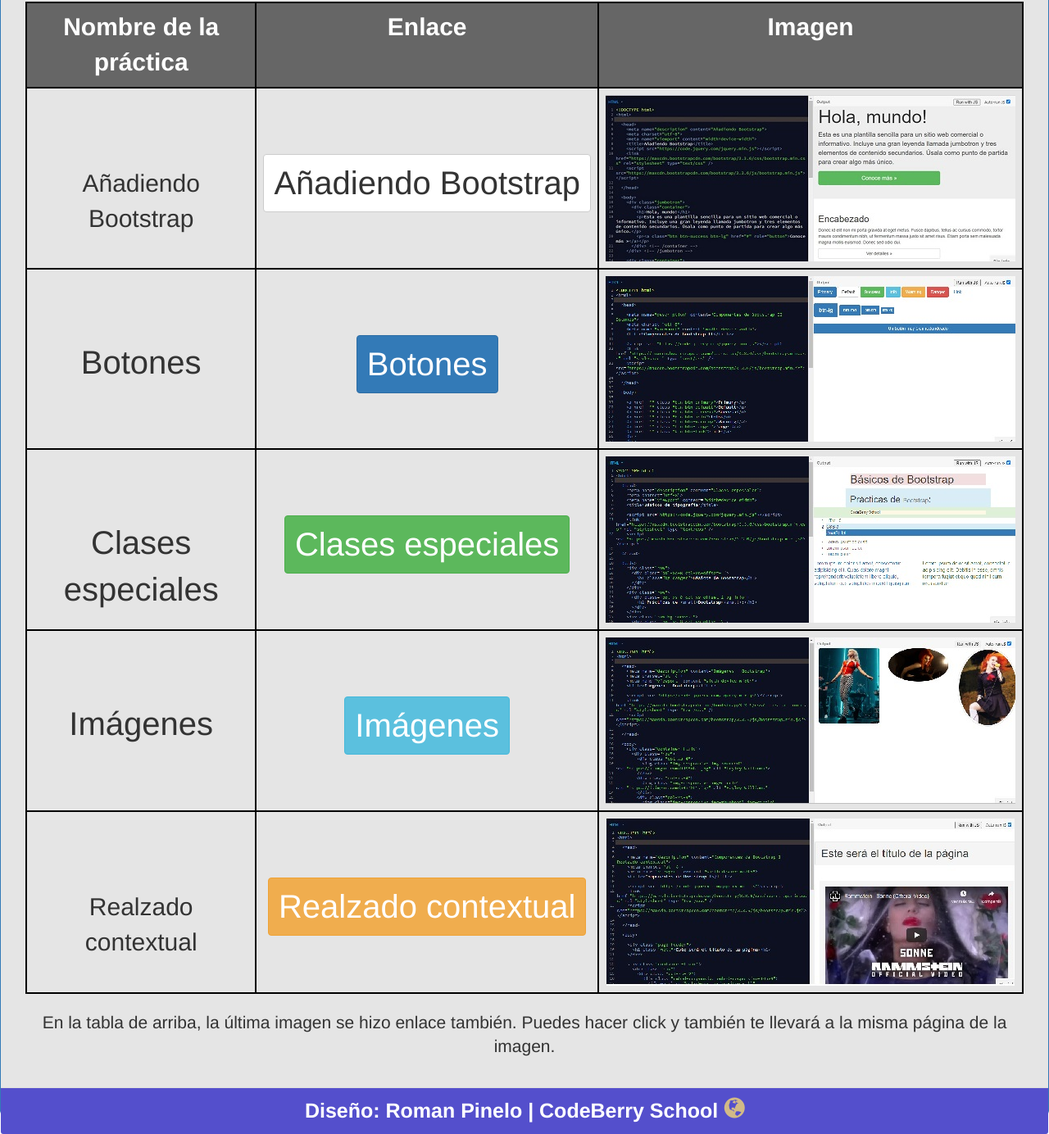
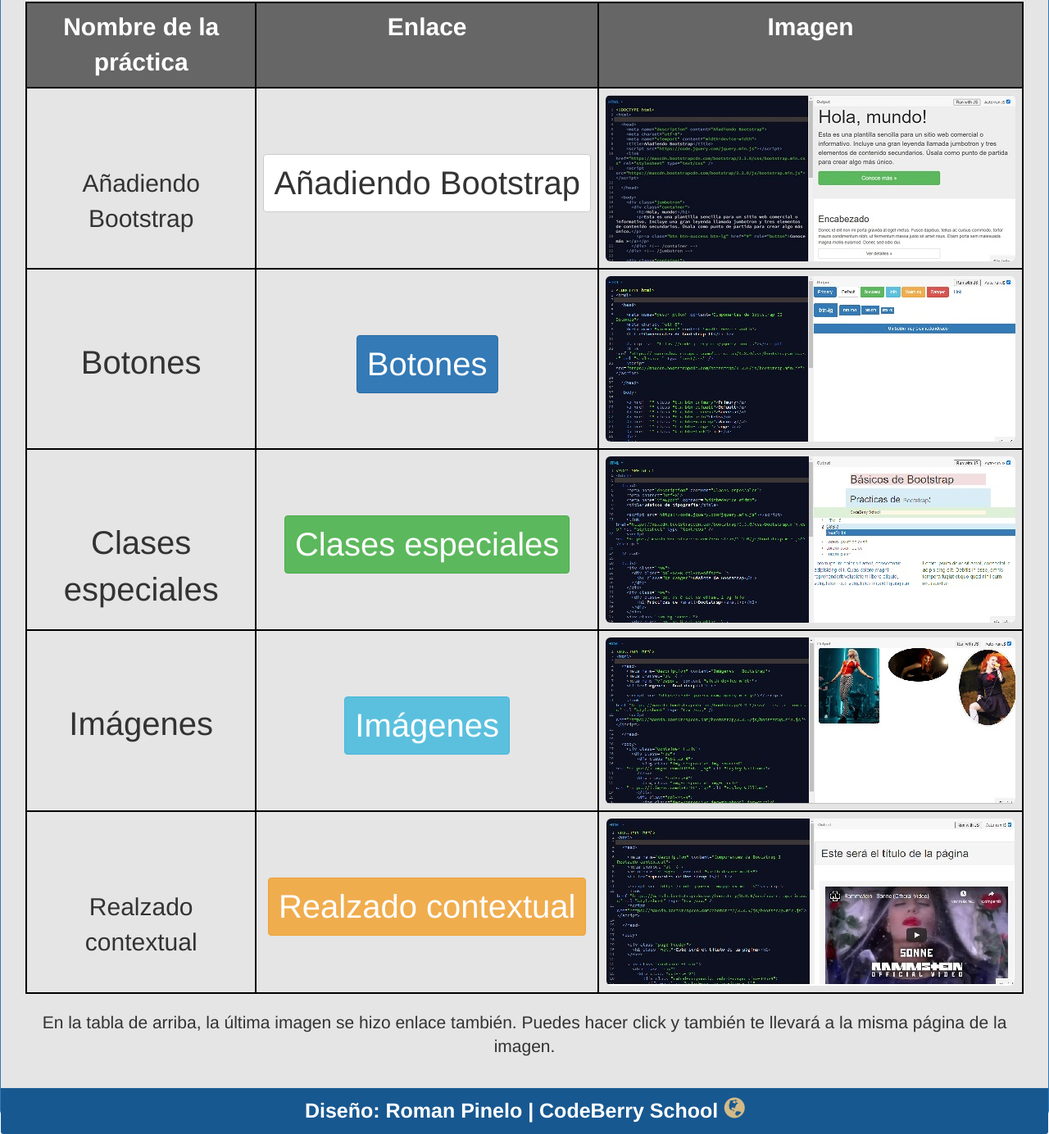
Before and after one commit to RomanPinelo/resumen-bootstrap, a plain HTML site: page index.html in a window 1280 px wide. Shown: the part 1470-2854 px from the top of the page at 82% size. Drawn offline with nearby package versions, Linux system fonts and the light colour scheme.

Commit message:
Actualizando

```diff
--- a/index.html
+++ b/index.html
@@ -124,31 +124,31 @@
                   <tr>
                     <td style="border:2px solid #000; padding-top:9.5rem; font-size:3rem;">Añadiendo Bootstrap</td>
                     <td style="border:2px solid #000; padding-top:8rem;"><a class="btn btn-default" href="https://jsbin.com/lukibef/2" target="_blank" style="font-size:4rem;">Añadiendo Bootstrap</a></td>
-                    <td style="border:2px solid #000;"><img src="imagenes/A%C3%B1adiendo_Bootstrap.jpg" alt="Añadiendo Bootstrap"></td>
+                    <td style="border:2px solid #000;"><img class="img-rounded" src="imagenes/A%C3%B1adiendo_Bootstrap.jpg" alt="Añadiendo Bootstrap"></td>
                   </tr>
 
                   <tr>
                     <td style="border:2px solid #000; padding-top:8.5rem; font-size:4rem;">Botones</td>
                     <td style="border:2px solid #000; padding-top:8rem;"><a class="btn btn-primary" href="https://jsbin.com/fizatac/1" target="_blank" style="font-size:4rem;">Botones</a></td>
-                    <td style="border:2px solid #000;"><img src="imagenes/Botones.jpg" alt="Botones"></td>
+                    <td style="border:2px solid #000;"><img class="img-rounded" src="imagenes/Botones.jpg" alt="Botones"></td>
                   </tr>
 
                   <tr>
                     <td style="border:2px solid #000; padding-top:8.5rem; font-size:4rem;">Clases especiales</td>
                     <td style="border:2px solid #000; padding-top:8rem;"><a class="btn btn-success" href="https://jsbin.com/yoqosub/1" target="_blank" style="font-size:4rem;">Clases especiales</a></td>
-                    <td style="border:2px solid #000;"><img src="imagenes/Clases_especiales.jpg" alt="Clases especiales"></td>
+                    <td style="border:2px solid #000;"><img class="img-rounded" src="imagenes/Clases_especiales.jpg" alt="Clases especiales"></td>
                   </tr>
 
                   <tr>
                     <td style="border:2px solid #000; padding-top:8.5rem; font-size:4rem;">Imágenes</td>
                     <td style="border:2px solid #000; padding-top:8rem;"><a class="btn btn-info" href="https://jsbin.com/gohisus/1" target="_blank" style="font-size:4rem;">Imágenes</a></td>
-                    <td style="border:2px solid #000;"><img src="imagenes/Imagenes.jpg" alt="Imágenes"></td>
+                    <td style="border:2px solid #000;"><img class="img-rounded" src="imagenes/Imagenes.jpg" alt="Imágenes"></td>
                   </tr>
 
                   <tr>
                     <td style="border:2px solid #000; padding-top:9.5rem; font-size:3rem;">Realzado contextual</td>
                     <td style="border:2px solid #000; padding-top:8rem;"><a class="btn btn-warning" href="https://jsbin.com/bihasaf/1" target="_blank" style="font-size:4rem;">Realzado contextual</a></td>
-                    <td style="border:2px solid #000;"><a href="https://jsbin.com/bihasaf/1" target="_blank"><img src="imagenes/Realzado_contextual.jpg" alt="Realzado contextual"></a></td>
+                    <td style="border:2px solid #000;"><a href="https://jsbin.com/bihasaf/1" target="_blank"><img class="img-rounded" src="imagenes/Realzado_contextual.jpg" alt="Realzado contextual"></a></td>
                   </tr>
 
                 </table>
--- a/main.css
+++ b/main.css
@@ -103,7 +103,7 @@
     FOOTER STYLES
 ===========================================================================*/
 .bg-clr {
-  background-color: #544fcc;
+  background-color: #185890;
   margin-bottom: -2.5rem;
 }
 
```
